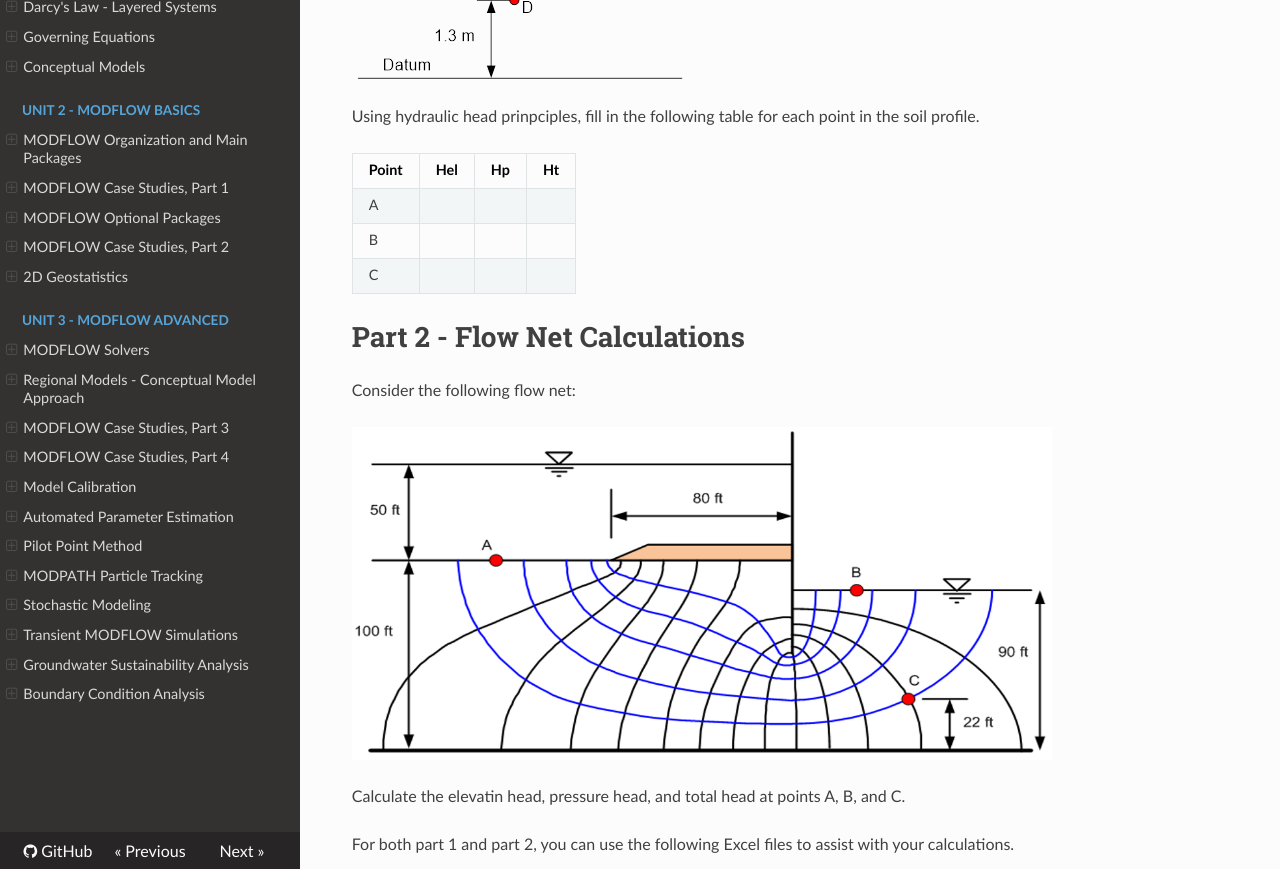
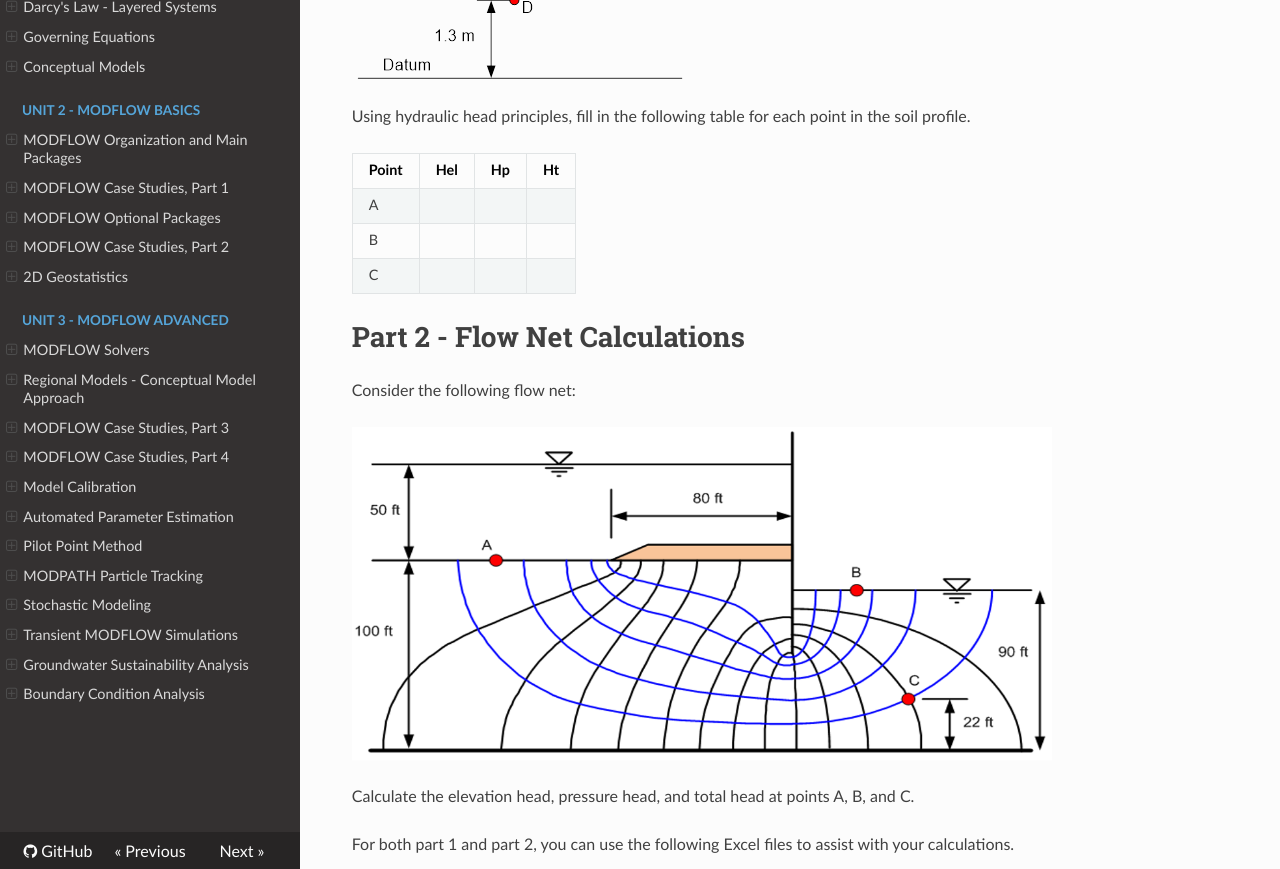
Before and after one commit to njones61/ce547, an MkDocs documentation site: the page built from docs/unit1/02_head/head_class.md, in a window 1280 px wide and 1400 px high. Shown: the part 528-1397 px from the top of the window. Built offline with MkDocs 1.6.1, drawn with Linux system fonts in a browser that asks for light colours; nearby versions of some CDN libraries.

```diff
--- a/docs/unit1/02_head/head_class.md
+++ b/docs/unit1/02_head/head_class.md
@@ -6,7 +6,7 @@ Consider the following soil profile:
 
 ![img.png](images/cap_rise.png)
 
-Using hydraulic head prinpciples, fill in the following table for each point in the soil profile.
+Using hydraulic head principles, fill in the following table for each point in the soil profile.
 
 | Point | Hel | Hp | Ht |
 |-------|:---:|:--:|:--:|
@@ -20,7 +20,7 @@ Consider the following flow net:
 
 ![img.png](images/flow_net.png){width="700px"}
 
-Calculate the elevatin head, pressure head, and total head at points A, B, and C.
+Calculate the elevation head, pressure head, and total head at points A, B, and C.
 
 For both part 1 and part 2, you can use the following Excel files to assist with your calculations.
 
```
Also changed, not shown: docs/resources/overview/intro_read.md (+2 -0 lines), docs/unit1/01_modeling/modeling_read.md (+0 -1 lines).
